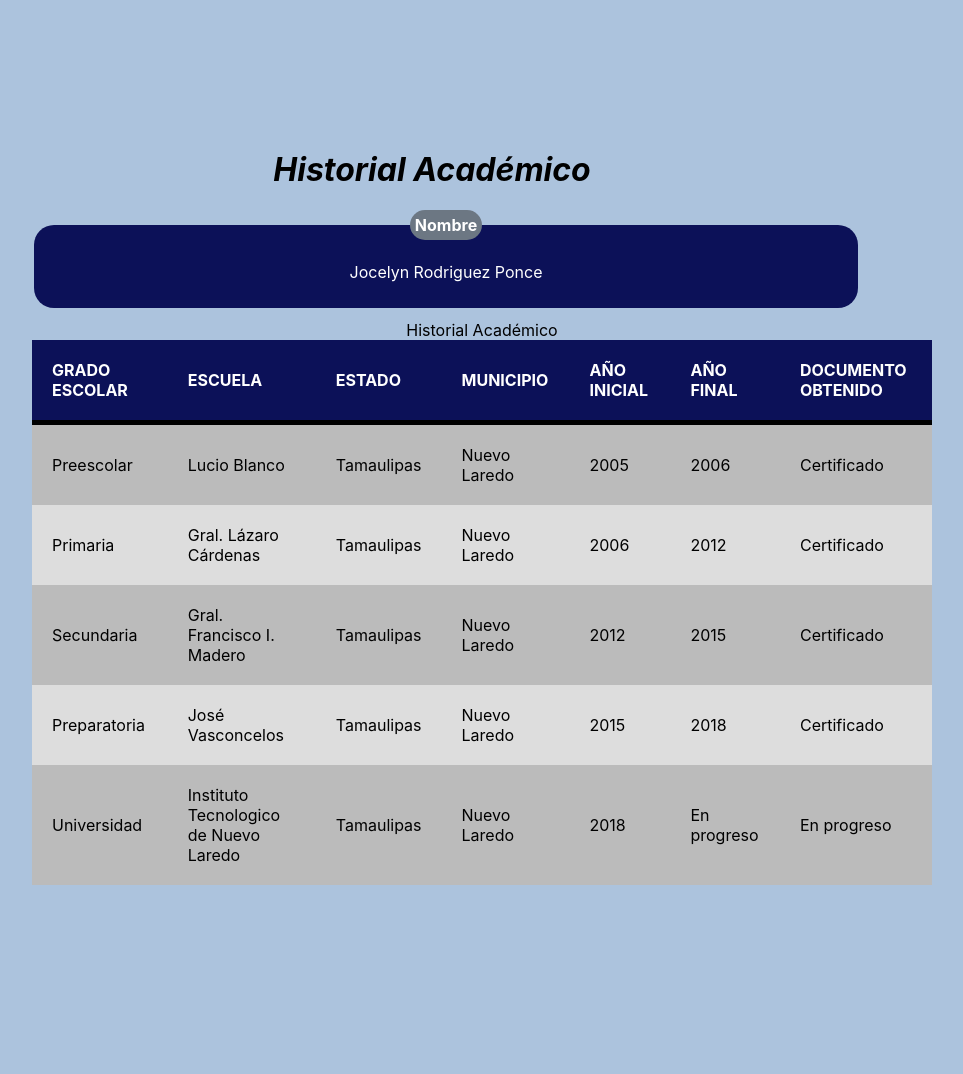
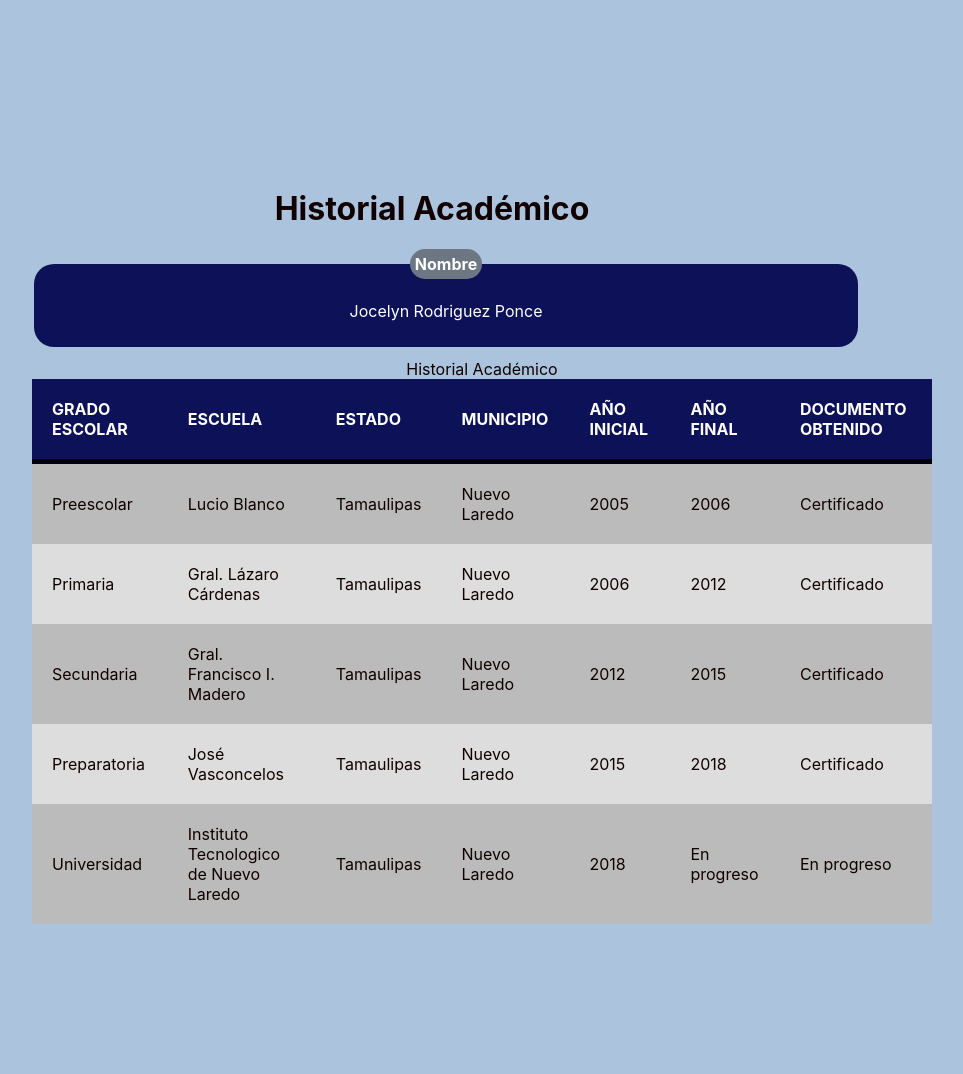
Before and after one commit to JocelynRdzPon/rodriguezpo, a PHP site: page /HistorialAcademico.html in a window 1280 px wide. Shown: the whole page, without its empty margins (208-1171 px from the left). Before the commit the page ends 885 px from the top, so only its background shows below. Run offline with PHP 8.4, Linux system fonts and the light colour scheme.

Commit message:
Corregido

```diff
--- a/Parcial 1/Historial/HistorialAcademico.html
+++ b/Parcial 1/Historial/HistorialAcademico.html
@@ -4,14 +4,14 @@
       <meta charset="UTF-8">
       <meta http-equiv="X-UA-Compatible" content="IE=edge">
       <meta name="viewport" content="width=device-width, initial-scale=1.0">
-      <title> Historial Académico </title>
+      <title> Historial Académico Jocelyn </title>
       <link rel="stylesheet" type="text/css" href="historial_academico.css">
    </head>
 
    <body>
 
        <div id ="contenedor">
-         <h1><i>Historial Académico</i></h1>
+         <h1><br>Historial Académico</br></h1>
          <fieldset>
             <legend>Nombre</legend>
             <p>Jocelyn Rodriguez Ponce</p>
@@ -50,6 +50,7 @@
                  <td>2006</td>
                  <td>2012</td>
                  <td>Certificado</td>
+
               </tr>
               <tr>
                <td>Secundaria</td>
--- a/Parcial 1/Historial/historial_academico.css
+++ b/Parcial 1/Historial/historial_academico.css
@@ -1,5 +1,5 @@
 body {
-    color: rgb(0, 0, 0);
+    color: rgb(17, 0, 0);
     font-family:-apple-system, BlinkMacSystemFont, 'Segoe UI', Roboto, Oxygen, Ubuntu, Cantarell, 'Open Sans', 'Helvetica Neue', sans-serif;
     background-color: #acc3dd;
     text-align: center;
```
